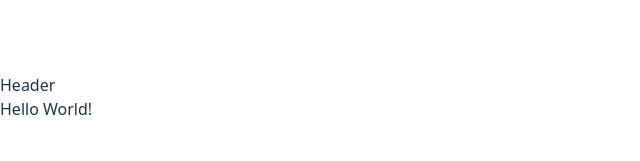
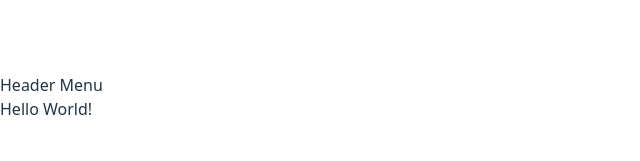
Before and after one commit to JoaoGomesDev32/Typescript, a React (Vite) app in the folder my-app/: page / in a window 1280 px wide. Shown: the top 161 px of the page, without its empty margins (0-640 px from the left). Built offline with nearby package versions, Linux system fonts and the light colour scheme.

Commit message:
componentes dentro de componentes

```diff
--- a/my-app/src/App.tsx
+++ b/my-app/src/App.tsx
@@ -1,12 +1,9 @@
 import { Card } from "./components/Card"
-import { Footer } from "./components/Footer"
-import { Header } from "./components/Header"
+import { Layout } from "./components/Layout"
 
 function App() {
   return (
-    <>
-      <Header />
-      <div>
+    <Layout>
       Hello World!
       <Card
         id={1}
@@ -23,9 +20,7 @@
         paragraph='SQL'
         details='SQL para banco de dados'
       />
-      </div>
-      <Footer />
-    </>
+    </Layout>
   )
 }
 
--- a/my-app/src/components/Header.tsx
+++ b/my-app/src/components/Header.tsx
@@ -2,6 +2,7 @@
 	return (
 		<div>
 			Header
+			Menu
 		</div>
 	)
 }
--- /dev/null
+++ b/my-app/src/components/Layout.tsx
@@ -0,0 +1,13 @@
+/* eslint-disable @typescript-eslint/no-explicit-any */
+import { Footer } from "./Footer"
+import { Header } from "./Header"
+
+export const Layout = ({ children }: any) => {
+	return (
+		<>
+			<Header />
+			{ children }
+			<Footer />
+		</>
+	)
+}
```
Lines whose indentation alone changed are shown as unchanged.
